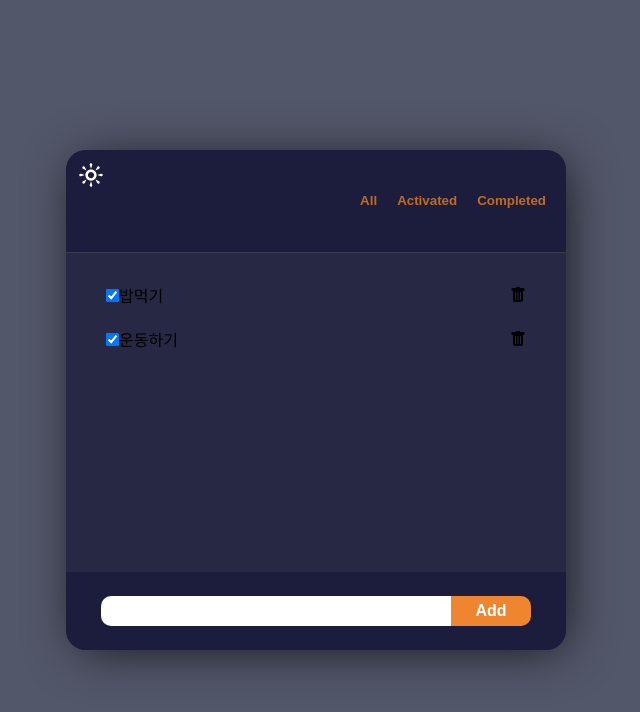
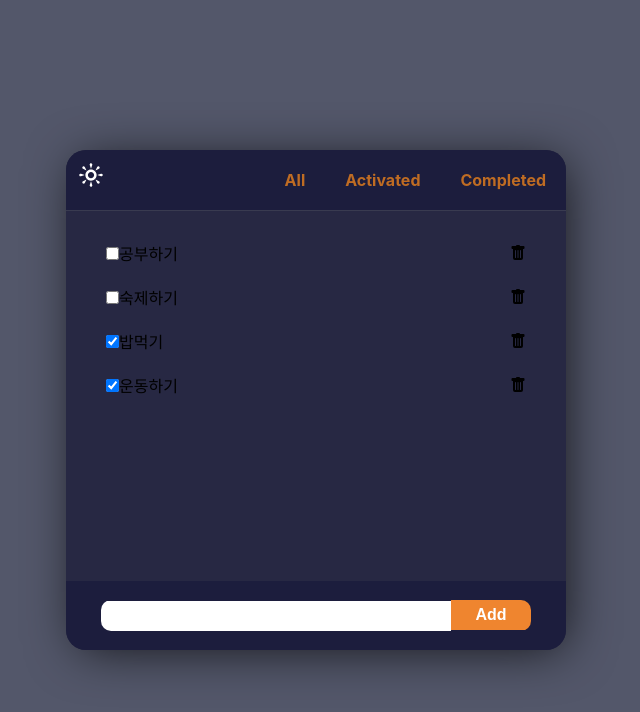
Before and after one commit to fepanbr/todo, a React (Create React App) app: page / in a window 1280 px wide. Shown: the top 712 px of the page, without its empty margins (324-964 px from the left). Built offline with nearby package versions, Linux system fonts and the light colour scheme.

Commit message:
feat(filter): set filter in header

```diff
--- a/src/App.js
+++ b/src/App.js
@@ -1,36 +1,43 @@
-import styled from "./App.module.css";
-import Adder from "./components/Adder";
-import Content from "./components/Content";
-import Header from "./components/Header";
+import { useState } from 'react';
+import styled from './App.module.css';
+import Adder from './components/Adder';
+import Content from './components/Content';
+import Header from './components/Header';
 
 const todos = [
   {
     id: 1,
-    content: "공부하기",
+    content: '공부하기',
     isCompleted: false,
   },
   {
     id: 2,
-    content: "숙제하기",
+    content: '숙제하기',
     isCompleted: false,
   },
   {
     id: 3,
-    content: "밥먹기",
+    content: '밥먹기',
     isCompleted: true,
   },
   {
     id: 4,
-    content: "운동하기",
+    content: '운동하기',
     isCompleted: true,
   },
 ];
 
 function App() {
+  const [filter, setFilter] = useState('All');
+
+  const handleChangeFilter = (e) => {
+    const { value } = e.target;
+    setFilter(value);
+  };
   return (
     <div className={styled.app}>
-      <Header />
-      <Content filter="completed" todos={todos} />
+      <Header filter={filter} onClick={handleChangeFilter} />
+      <Content filter={filter} todos={todos} />
       <Adder />
     </div>
   );
--- a/src/components/Content.jsx
+++ b/src/components/Content.jsx
@@ -1,15 +1,15 @@
-import React from "react";
-import Todo from "./Todo";
-import styled from "./Content.module.css";
+import React from 'react';
+import Todo from './Todo';
+import styled from './Content.module.css';
 
 export default function Content({ filter, todos }) {
-  if (filter === "all") {
+  if (filter === 'All') {
     return <ul className={styled.content}>{todos.map(generateTodo)}</ul>;
   }
 
   return (
     <ul className={styled.content}>
-      {filter === "active"
+      {filter === 'Activated'
         ? todos.filter(({ isCompleted }) => !isCompleted).map(generateTodo)
         : todos.filter(({ isCompleted }) => isCompleted).map(generateTodo)}
     </ul>
--- a/src/components/Header.jsx
+++ b/src/components/Header.jsx
@@ -1,17 +1,58 @@
-import React from "react";
-import { TiWeatherSunny } from "react-icons/ti";
-import styled from "./Header.module.css";
+import React from 'react';
+import { TiWeatherSunny } from 'react-icons/ti';
+import styled from './Header.module.css';
 
-export default function Header() {
+export default function Header({ filter, onClick }) {
   return (
     <header className={styled.header}>
       <div className={styled.icon}>
         <TiWeatherSunny size={30} color="white" />
       </div>
       <div className={styled.filterButtonContainer}>
-        <button className={styled.filterButton}>All</button>
-        <button className={styled.filterButton}>Activated</button>
-        <button className={styled.filterButton}>Completed</button>
+        <div className={styled.buttonWrapper}>
+          <label className={styled.buttonName} htmlFor="All">
+            All
+          </label>
+          <input
+            id="All"
+            type="radio"
+            name="filter"
+            className={styled.filterButton}
+            value="All"
+            checked={filter === 'All'}
+            onChange={onClick}
+          />
+        </div>
+
+        <div className={styled.buttonWrapper}>
+          <label className={styled.buttonName} htmlFor="Activated">
+            Activated
+          </label>
+          <input
+            id="Activated"
+            type="radio"
+            name="filter"
+            className={styled.filterButton}
+            value="Activated"
+            checked={filter === 'Activated'}
+            onChange={onClick}
+          />
+        </div>
+
+        <div className={styled.buttonWrapper}>
+          <label className={styled.buttonName} htmlFor="Completed">
+            Completed
+          </label>
+          <input
+            id="Completed"
+            type="radio"
+            name="filter"
+            className={styled.filterButton}
+            value="Completed"
+            checked={filter === 'Completed'}
+            onChange={onClick}
+          />
+        </div>
       </div>
     </header>
   );
--- a/src/components/Header.module.css
+++ b/src/components/Header.module.css
@@ -3,33 +3,38 @@
   width: 100%;
   justify-content: space-between;
   background-color: var(--dark-app-header-color);
-  flex-grow: 1;
 }
 
 .icon {
   padding: 10px;
 }
 
-.filterButton {
-  position:relative;
-  margin-right: 20px;
-  height: 100%;
-  color: var(--dark-app-filter-color);
-  font-weight: bold;
-  background-color: transparent;
-  border: 0;
+.filterButtonContainer {
+  display: flex;
+  justify-content: center;
+  align-items: center;
   cursor: pointer;
 }
 
-.filterButton:hover {
-  color: var(--)
+.buttonWrapper {
+  padding: 20px 20px;
+  position: relative;
+}
+
+.buttonName {
+  cursor: pointer;
+  color: var(--dark-app-filter-color);
+  font-weight: bold;
+}
+
+.filterButton {
+  appearance: none;
 }
 
 .filterButton:focus::before {
-  content: "";
-  position:absolute;
+  content: '';
+  position: absolute;
   border: 1px solid var(--dark-app-point-color);
   width: 100%;
-  top: 35px;
   left: -1px;
 }
--- a/src/components/Todo.jsx
+++ b/src/components/Todo.jsx
@@ -1,8 +1,9 @@
-import React from "react";
-import { BsFillTrashFill } from "react-icons/bs";
-import styled from "./Todo.module.css";
+import React from 'react';
+import { BsFillTrashFill } from 'react-icons/bs';
+import styled from './Todo.module.css';
 
-export default function Todo({ id, content, isCompleted }) {
+export default function Todo({ content, isCompleted }) {
+  const handleChange = () => {};
   return (
     <li className={styled.todo}>
       <div className={styled.left}>
@@ -10,6 +11,7 @@ export default function Todo({ id, content, isCompleted }) {
           checked={isCompleted}
           className={styled.checkbox}
           type="checkbox"
+          onChange={handleChange}
         />
         {content}
       </div>
```
